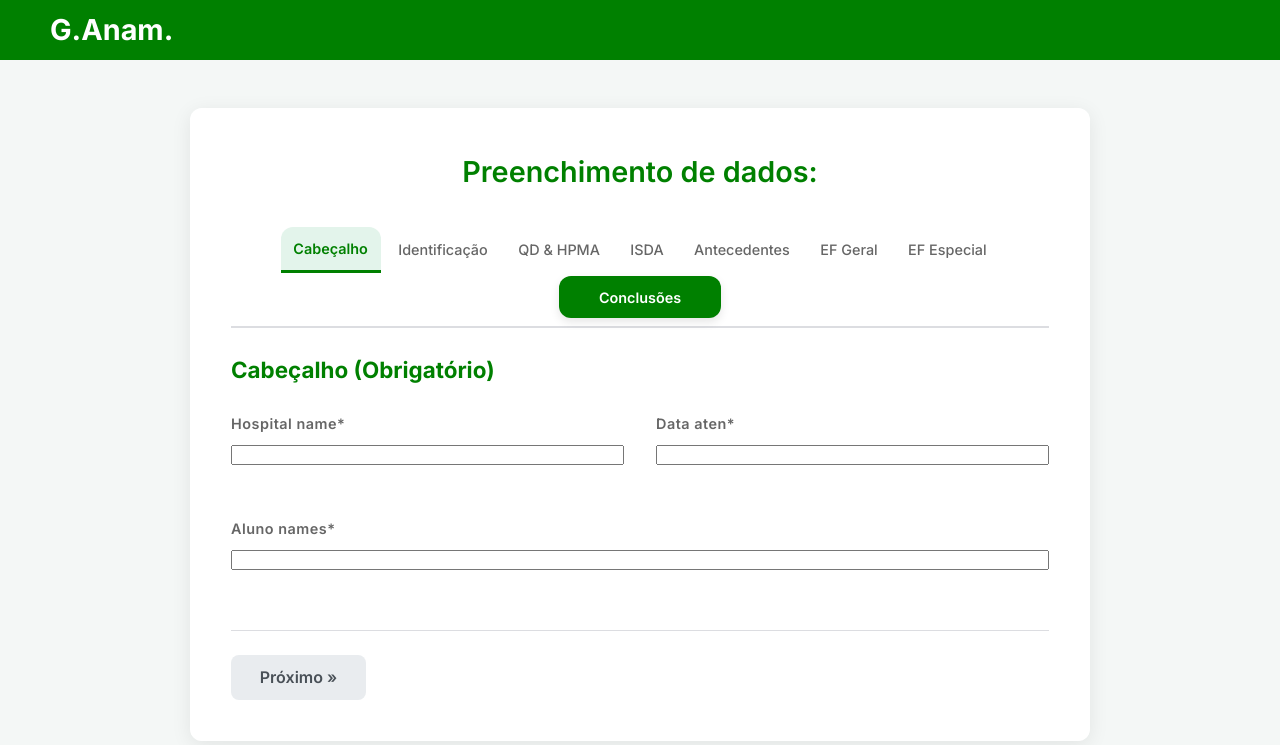
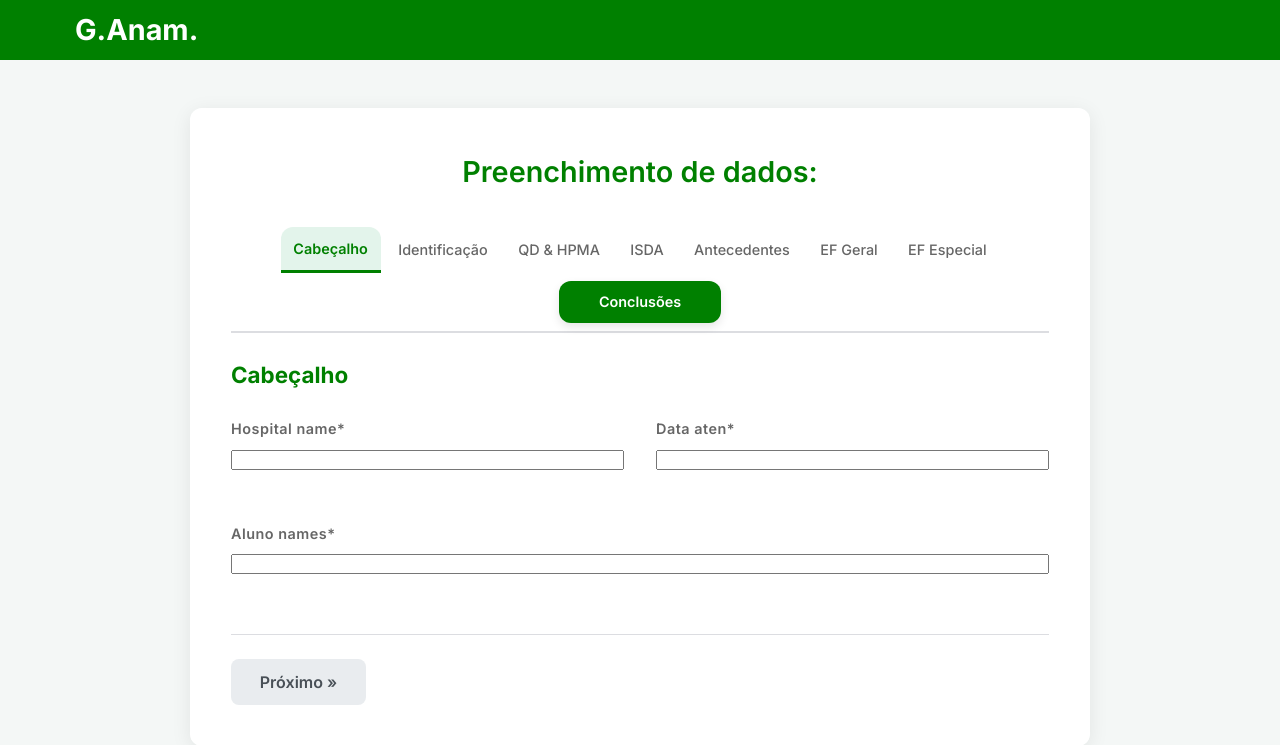
Before and after one commit to GuiVasconcellos/Anamnese_Project, a Django app: template generator/templates/generator/home.html in a window 1280 px wide. Shown: the top 745 px of the page. Run offline with Django 5.2, Linux system fonts and the light colour scheme; the template is opened without the code that fills it, so the values that code supplies are empty, except form fields; tables that the repository leaves empty hold one stand-in row (values such as "Sample post"); form fields are guessed from the names that the template uses.

Commit message:
quase la

```diff
--- a/generator/templates/generator/base.html
+++ b/generator/templates/generator/base.html
@@ -17,7 +17,7 @@
 <body style="margin: 0; padding: 0;">
 
     <nav
-        style="background-color: green; width: 100%; height: 60px; display: flex; align-items: center; justify-content: flex-start; border: none; margin: 0; padding-left: 50px;">
+        style="background-color: green; width: 100%; height: 60px; display: flex; align-items: center; justify-content: flex-start; border: none; margin: 0; padding-left: 75px;">
         <span class="navbar-brand mb-0 h1">
             <a style="text-decoration: none; color: white; font-size: 1.8rem; font-weight: bold;"
                 href="{% url 'home' %}">G.Anam.</a>
--- a/generator/templates/generator/home.html
+++ b/generator/templates/generator/home.html
@@ -11,7 +11,7 @@
         <div
             style="display: flex; flex-direction: column; align-items: center; width: 100%; border-bottom: 2px solid var(--border-color); margin-bottom: 1.5rem; padding-bottom: 0.5rem; margin-top: 0.5rem;">
             <div class="tabs"
-                style="overflow-x: hidden; display: flex; justify-content: center; flex-wrap: nowrap; gap: 0.3rem; margin-bottom: 0.2rem; border-bottom: none; padding-bottom: 0; width: 100%;">
+                style="overflow-x: hidden; display: flex; justify-content: center; flex-wrap: nowrap; gap: 0.3rem; margin-bottom: 0.5rem; border-bottom: none; padding-bottom: 0; width: 100%;">
                 <button type="button" class="tab-link active"
                     onclick="openTab(event, 'tab-cabecalho')">Cabeçalho</button>
                 <button type="button" class="tab-link"
@@ -30,7 +30,7 @@
         </div>
 
         <div class="tab-content active" id="tab-cabecalho">
-            <h3 style="color: green"> Cabeçalho (Obrigatório)</h3>
+            <h3 style="color: green"> Cabeçalho </h3>
             <div class="form-grid">
                 <div class="form-group">
                     <label for="{{ form.hospital_name.id_for_label }}">{{ form.hospital_name.label }}*</label>
```
Also changed, not shown: generator/templates/generator/pdf_template.html (+13 -6 lines).
